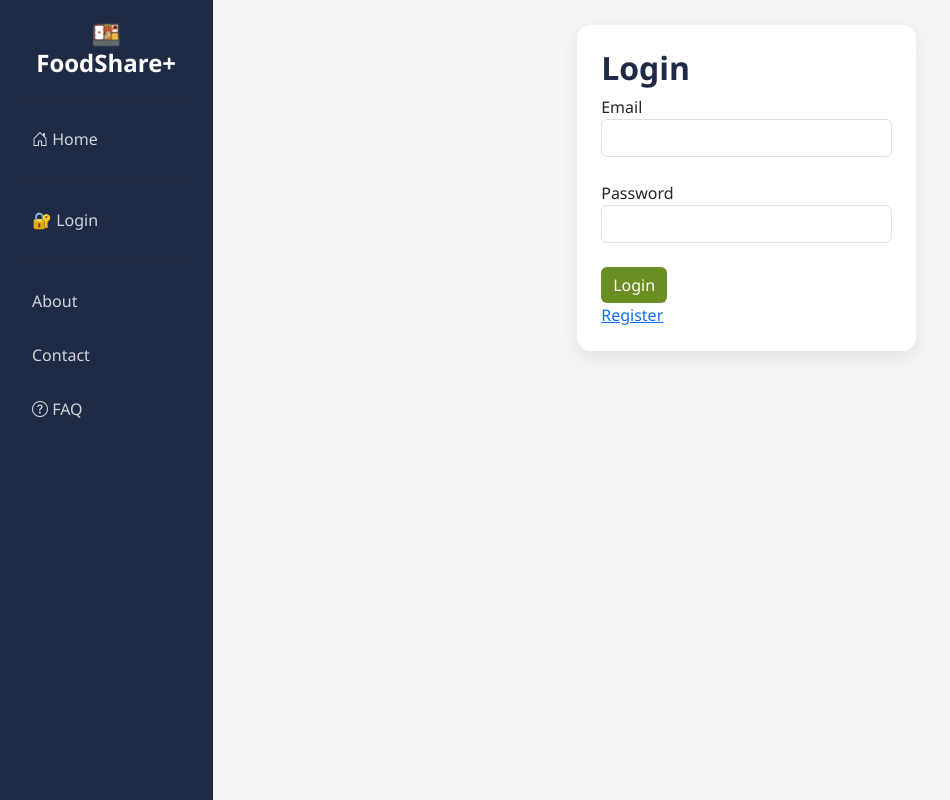
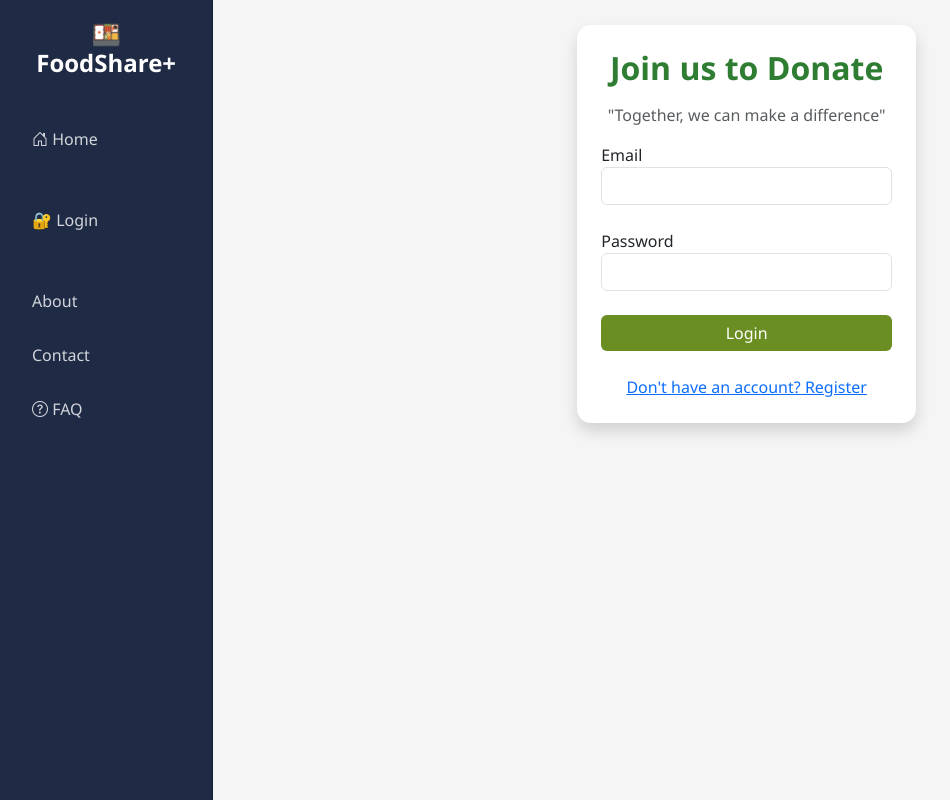
Before and after one commit to FALCON1141/FoodShare, a Flask app: page /login in a window 1280 px wide. Shown: the whole page, without its empty margins (0-950 px from the left). Run offline with Flask 3, Linux system fonts and the light colour scheme.

Commit message:
Enhance login page layout and accessibility
Updated the login form to enhance user experience with improved styling and added required attributes for input fields.

```diff
--- a/templates/login.html
+++ b/templates/login.html
@@ -2,27 +2,35 @@
 
 {% block content %}
 
-<div class="card p-4 col-md-4 mx-auto">
+<div class="card p-4 col-md-4 mx-auto shadow">
 
-<h2>Login</h2>
+<h2 class="text-center mb-3" style="color:#2e7d32;">Join us to Donate</h2>
+
+<p class="text-center text-muted">
+    "Together, we can make a difference"
+</p>
 
 <form method="POST">
 
 <label>Email</label>
-<input class="form-control" type="email" name="email">
+<input class="form-control" type="email" name="email" required>
 
 <br>
 
 <label>Password</label>
-<input class="form-control" type="password" name="password">
+<input class="form-control" type="password" name="password" required>
 
 <br>
 
-<button class="btn btn-success">Login</button>
+<button class="btn btn-success w-100">Login</button>
 
 </form>
 
-<a href="/register">Register</a>
+<br>
+
+<div class="text-center">
+<a href="/register">Don't have an account? Register</a>
+</div>
 
 </div>
 
```
